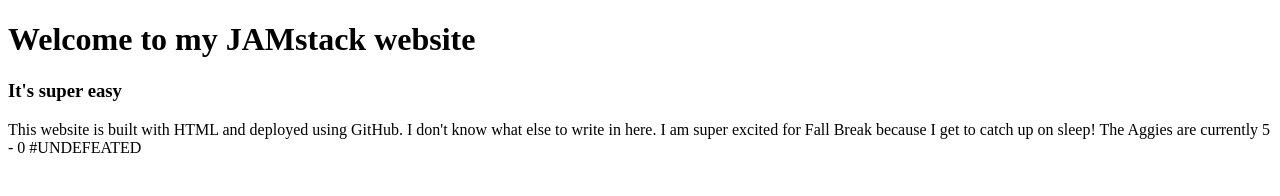
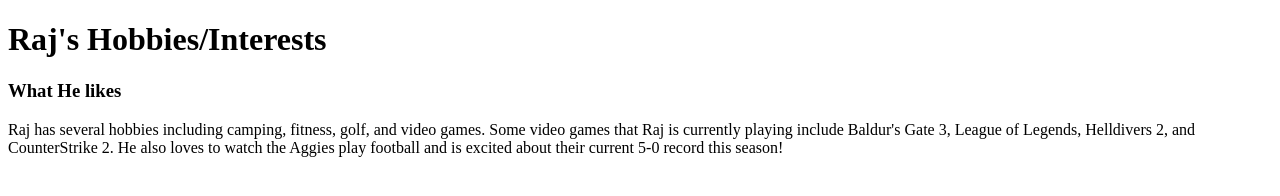
Before and after one commit to rajrobison/GitHub-Website-Activity, a plain HTML site: page index.html in a window 1280 px wide. Drawn offline with Linux system fonts and the light colour scheme.

Commit message:
Update index.html

```diff
--- a/index.html
+++ b/index.html
@@ -1,13 +1,14 @@
 <!doctype html>
 <html>
   <head>
-    <title>My First Webpage</title>
+    <title>Raj's Hobbies/Interests</title>
   </head>
 
   <body>
-    <h1>Welcome to my JAMstack website</h1>
-    <h3>It's super easy</h3>
+    <h1>Raj's Hobbies/Interests</h1>
+    <h3>What He likes</h3>
 
-    <p>This website is built with HTML and deployed using GitHub. I don't know what else to write in here. I am super excited for Fall Break because I get to catch up on sleep! The Aggies are currently 5 - 0 #UNDEFEATED </p>
+    <p>Raj has several hobbies including camping, fitness, golf, and video games. Some video games that Raj is currently playing include Baldur's Gate 3, League of Legends, Helldivers 2, and CounterStrike 2.
+      He also loves to watch the Aggies play football and is excited about their current 5-0 record this season! </p>
   </body>
 </html>
```
